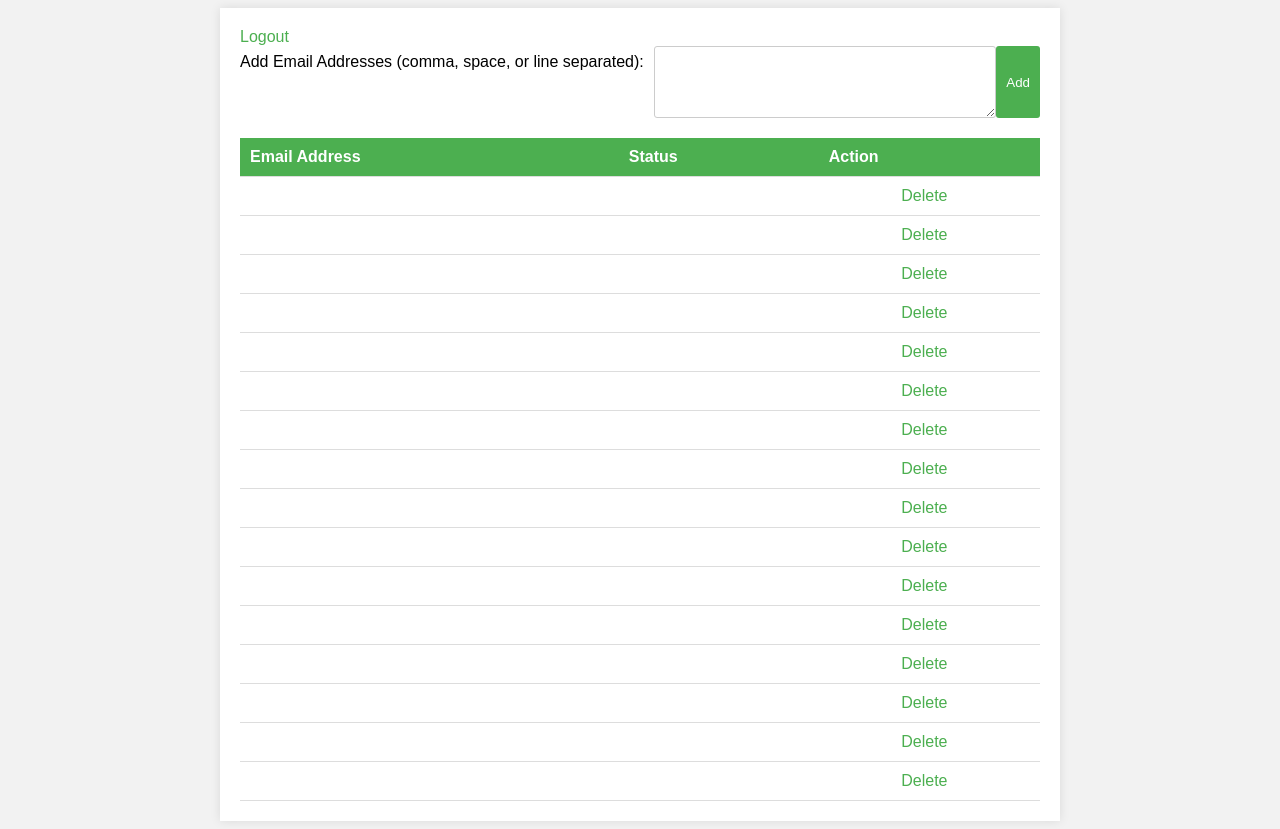
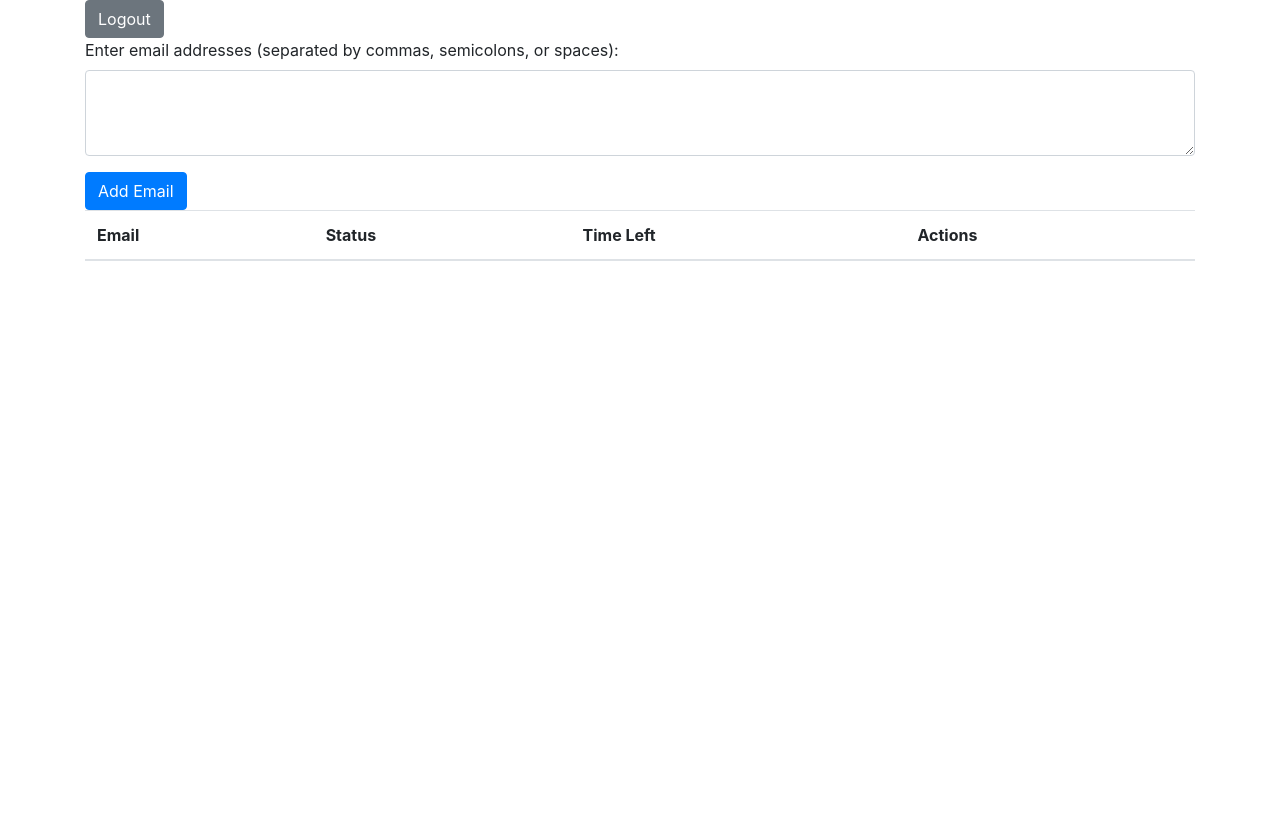
Before and after one commit to Tushar49/Email-Timer, a Flask app: page / in a window 1280 px wide. After the commit the page ends 261 px from the top, so only its background shows below. Run offline with Flask 2, Linux system fonts and the light colour scheme; the visitor is signed in with stand-in values (Sample User, id 1); lists and menus that the app fills with data are empty; some libraries are stand-ins or nearby versions.

Commit message:
Stable Build
Perfected login, signup features. Added flexibility to add multiple email addresses. Updated UI

```diff
--- a/app.py
+++ b/app.py
@@ -4,13 +4,28 @@ from werkzeug.security import generate_password_hash, check_password_hash
 import json
 import re
 import time
+import os
 
 app = Flask(__name__)
 app.config['SESSION_TYPE'] = 'filesystem'
 app.config['SECRET_KEY'] = 'your_secret_key'
 Session(app)
 
-users = []
+DATA_FILE = 'data.json'
+
+def load_data():
+    if os.path.exists(DATA_FILE):
+        with open(DATA_FILE, 'r') as f:
+            return json.load(f)
+    return {'users': [], 'email_timers': {}}
+
+def save_data(data):
+    with open(DATA_FILE, 'w') as f:
+        json.dump(data, f)
+
+data = load_data()
+users = data['users']
+email_timers = data['email_timers']
 
 def email_exists(email_timers, email):
     return any(timer['email'] == email for timer in email_timers)
@@ -28,13 +43,15 @@ def signup():
         password = request.form['password']
 
         if get_user_by_email(email) is not None:
-            flash('Email already exists. Please log in or use another email.', 'error')
+            flash('Email already exists..Please log in or use another email..', 'error')
             return redirect(url_for('signup'))
 
         hashed_password = generate_password_hash(password)
         new_user = {'email': email, 'password': hashed_password}
         users.append(new_user)
-        flash('Account created successfully. Please log in.', 'success')
+        data['users'] = users
+        save_data(data)
+        flash('Account created successfully..Please log in..', 'success')
         return redirect(url_for('login'))
 
     return render_template('signup.html')
@@ -47,11 +64,11 @@ def login():
         user = get_user_by_email(email)
 
         if user is None or not check_password_hash(user['password'], password):
-            flash('Invalid email or password. Please try again.', 'error')
+            flash('Invalid email or password..Please try again..', 'error')
             return redirect(url_for('login'))
 
         session['user_email'] = email
-        flash('Logged in successfully.', 'success')
+        flash('Logged in successfully..', 'success')
         return redirect(url_for('index'))
 
     return render_template('login.html')
@@ -59,37 +76,45 @@ def login():
 @app.route('/logout')
 def logout():
     session.pop('user_email', None)
-    flash('Logged out successfully.', 'success')
+    flash('Logged out successfully..', 'success')
     return redirect(url_for('login'))
+
 @app.route('/', methods=['GET', 'POST'])
 def index():
     if 'user_email' not in session:
         return redirect(url_for('login'))
 
-    email_timers = session.get('email_timers', [])
+    user_email = session['user_email']
+    user_email_timers = email_timers.get(user_email, [])
 
     if request.method == 'POST':
         email_input = request.form['email']
-        emails = re.split(r'[,;\s]\s*', email_input.strip())
+
+        emails = re.split(r'[,; \s]\s*', email_input.strip())
 
         for email in emails:
-            if not email_exists(email_timers, email):
-                email_timers.append({'email': email, 'status': 'Ready', 'end_time': 0})
+            if not email_exists(user_email_timers, email):
+                user_email_timers.append({'email': email, 'status': 'Ready', 'end_time': 0})
 
-        session['email_timers'] = email_timers
+        email_timers[user_email] = user_email_timers
+        data['email_timers'] = email_timers
+        save_data(data)
 
-    return render_template('index.html', email_timers=email_timers)
+    return render_template('index.html', email_timers=user_email_timers)
 
 @app.route('/start_timer/<int:email_timer_index>')
 def start_timer(email_timer_index):
     if 'user_email' not in session:
         return redirect(url_for('login'))
 
-    email_timers = session['email_timers']
-    email_timer = email_timers[email_timer_index]
+    user_email = session['user_email']
+    user_email_timers = email_timers[user_email]
+    email_timer = user_email_timers[email_timer_index]
     email_timer['status'] = 'InUse'
-    email_timer['end_time'] = int(time.time()) + 60
-    session['email_timers'] = email_timers
+    email_timer['end_time'] = int(time.time()) + 11700
+    email_timers[user_email] = user_email_timers
+    data['email_timers'] = email_timers
+    save_data(data)
 
     return redirect(url_for('index'))
 
@@ -98,9 +123,12 @@ def delete_timer(email_timer_index):
     if 'user_email' not in session:
         return redirect(url_for('login'))
 
-    email_timers = session['email_timers']
-    del email_timers[email_timer_index]
-    session['email_timers'] = email_timers
+    user_email = session['user_email']
+    user_email_timers = email_timers[user_email]
+    del user_email_timers[email_timer_index]
+    email_timers[user_email] = user_email_timers
+    data['email_timers'] = email_timers
+    save_data(data)
 
     return redirect(url_for('index'))
 
--- a/templates/index.html
+++ b/templates/index.html
@@ -2,130 +2,34 @@
 <html>
 <head>
     <title>Email Timer</title>
-    <style>
-        body {
-            font-family: Arial, sans-serif;
-            background-color: #f2f2f2;
-        }
-
-        .container {
-            max-width: 800px;
-            margin: 0 auto;
-            padding: 20px;
-            background-color: #fff;
-            box-shadow: 0 0 10px rgba(0, 0, 0, 0.1);
-        }
-
-        form {
-            display: flex;
-            margin-bottom: 20px;
-        }
-
-        label {
-            margin-right: 10px;
-            line-height: 32px;
-        }
-
-        textarea {
-            flex: 1;
-            padding: 5px;
-            border: 1px solid #ccc;
-            border-radius: 3px;
-            resize: vertical;
-        }
-
-        button[type="submit"] {
-            padding: 5px 10px;
-            background-color: #4CAF50;
-            color: #fff;
-            border: none;
-            border-radius: 3px;
-            cursor: pointer;
-        }
-
-        table {
-            width: 100%;
-            border-collapse: collapse;
-        }
-
-        th, td {
-            padding: 10px;
-            text-align: left;
-            border-bottom: 1px solid #ddd;
-        }
-
-        th {
-            background-color: #4CAF50;
-            color: #fff;
-        }
-
-        td:last-child {
-            text-align: center;
-        }
-
-        a {
-            color: #4CAF50;
-            text-decoration: none;
-            margin-right: 10px;
-        }
-
-        a:hover {
-            text-decoration: underline;
-        }
-        .message {
-            padding: 10px;
-            margin-bottom: 20px;
-            border: 1px solid;
-            border-radius: 3px;
-        }
-
-        .success {
-            background-color: #d4edda;
-            border-color: #c3e6cb;
-            color: #155724;
-        }
-
-        .error {
-            background-color: #f8d7da;
-            border-color: #f5c6cb;
-            color: #721c24;
-        }
-    </style>
+    <link rel="stylesheet" href="https://maxcdn.bootstrapcdn.com/bootstrap/4.5.2/css/bootstrap.min.css">
+    <script src="https://ajax.googleapis.com/ajax/libs/jquery/3.5.1/jquery.min.js"></script>
+    <script src="https://cdnjs.cloudflare.com/ajax/libs/popper.js/1.16.0/umd/popper.min.js"></script>
+    <script src="https://maxcdn.bootstrapcdn.com/bootstrap/4.5.2/js/bootstrap.min.js"></script>
     <script>
         function formatTime(seconds) {
-            var minutes = Math.floor(seconds / 60);
-            var remainingSeconds = seconds % 60;
-            return ('0' + minutes).slice(-3) + ':' + ('0' + remainingSeconds).slice(-2);
-        }
-        function startCountdown(element, seconds, actionCell) {
-            if (seconds <= 0) {
-                element.textContent = 'Ready';
-                element.classList.remove('InUse');
-                actionCell.innerHTML = '<a href="' + actionCell.getAttribute('data-start-url') + '">Start Timer</a> <a href="' + actionCell.getAttribute('data-delete-url') + '">Delete</a>';
-                return;
-            }
-
-            element.textContent = formatTime(seconds);
-            setTimeout(function() {
-                startCountdown(element, seconds - 1, actionCell);
-            }, 1000);
+            let hours = Math.floor(seconds / 3600);
+            let minutes = Math.floor((seconds % 3600) / 60);
+            let remainingSeconds = seconds % 60;
+            return `${hours.toString().padStart(2, '0')}:${minutes.toString().padStart(2, '0')}:${remainingSeconds.toString().padStart(2, '0')}`;
         }
 
         function updateTimers() {
-            var timers = document.querySelectorAll('.timer');
-            timers.forEach(function(timer) {
-                var endTime = parseInt(timer.getAttribute('data-end-time'));
-                if (endTime > 0) {
-                    var currentTime = Math.floor(new Date().getTime() / 1000);
-                    var remainingSeconds = endTime - currentTime;
-                    var actionCell = timer.parentElement.querySelector('.actions');
-                    startCountdown(timer, remainingSeconds, actionCell);
+            $('.timer').each(function() {
+                let endTime = parseInt($(this).data('end-time'));
+                let currentTime = Math.floor(Date.now() / 1000);
+                let timeLeft = endTime - currentTime;
+                if (timeLeft > 0) {
+                    $(this).text(formatTime(timeLeft));
+                } else {
+                    $(this).text('00:00:00');
+                    $(this).siblings('.status').text('Ready');
+                    $(this).siblings('.actions').find('.start-timer').show();
                 }
             });
         }
 
-        window.addEventListener('DOMContentLoaded', function() {
-            updateTimers();
+        $(document).ready(function() {
             setInterval(updateTimers, 1000);
         });
     </script>
@@ -135,36 +39,40 @@
         {% with messages = get_flashed_messages(with_categories=true) %}
         {% if messages %}
         {% for category, message in messages %}
-        <div class="message {{ category }}">{{ message }}</div>
+        <div class="alert alert-{{ category }}">{{ message }}</div>
         {% endfor %}
         {% endif %}
         {% endwith %}
-        <a href="{{ url_for('logout') }}">Logout</a>
-        <form method="POST">
-            <label for="email">Add Email Addresses (comma, space, or line separated):</label>
-            <textarea name="email" rows="4" required></textarea>
-            <button type="submit">Add</button>
+        <a href="{{ url_for('logout') }}" class="btn btn-secondary">Logout</a>
+        <form method="POST" action="{{ url_for('index') }}">
+            <div class="form-group">
+                <label for="email">Enter email addresses (separated by commas, semicolons, or spaces):</label>
+                <textarea class="form-control" name="email" rows="3" required></textarea>
+            </div>
+            <button type="submit" class="btn btn-primary">Add Email</button>
         </form>
-        <table>
+        <table class="table">
             <thead>
                 <tr>
-                    <th>Email Address</th>
+                    <th>Email</th>
                     <th>Status</th>
-                    <th>Action</th>
+                    <th>Time Left</th>
+                    <th>Actions</th>
                 </tr>
             </thead>
             <tbody>
                 {% for email_timer in email_timers %}
                 <tr>
-                    <td>{{ email_timer['email'] }}</td>
-                    <td class="timer {{ email_timer['status'] }}" data-end-time="{{ email_timer['end_time'] if email_timer['status'] == 'InUse' else 0 }}">
-                        {{ email_timer['status'] }}
-                    </td>
-                    <td class="actions" data-start-url="{{ url_for('start_timer', email_timer_index=loop.index0) }}" data-delete-url="{{ url_for('delete_timer', email_timer_index=loop.index0) }}">
-                        {% if email_timer['status'] == "Ready" %}
-                        <a href="{{ url_for('start_timer', email_timer_index=loop.index0) }}">Start Timer</a>
+                    <td>{{ email_timer.email }}</td>
+                    <td class="status">{{ email_timer.status }}</td>
+                    <td class="timer" data-end-time="{{ email_timer.end_time }}"></td>
+                    <td class="actions">
+                        {% if email_timer.status == 'Ready' %}
+                        <a href="{{ url_for('start_timer', email_timer_index=loop.index0) }}" class="btn btn-primary start-timer">Start Timer</a>
+                        {% else %}
+                        <a href="{{ url_for('start_timer', email_timer_index=loop.index0) }}" class="btn btn-primary start-timer" style="display:none;">Start Timer</a>
                         {% endif %}
-                        <a href="{{ url_for('delete_timer', email_timer_index=loop.index0) }}">Delete</a>
+                        <a href="{{ url_for('delete_timer', email_timer_index=loop.index0) }}" class="btn btn-danger">Delete</a>
                     </td>
                 </tr>
                 {% endfor %}
```
Also changed, not shown: templates/login.html (+12 -72 lines), templates/signup.html (+13 -73 lines).
